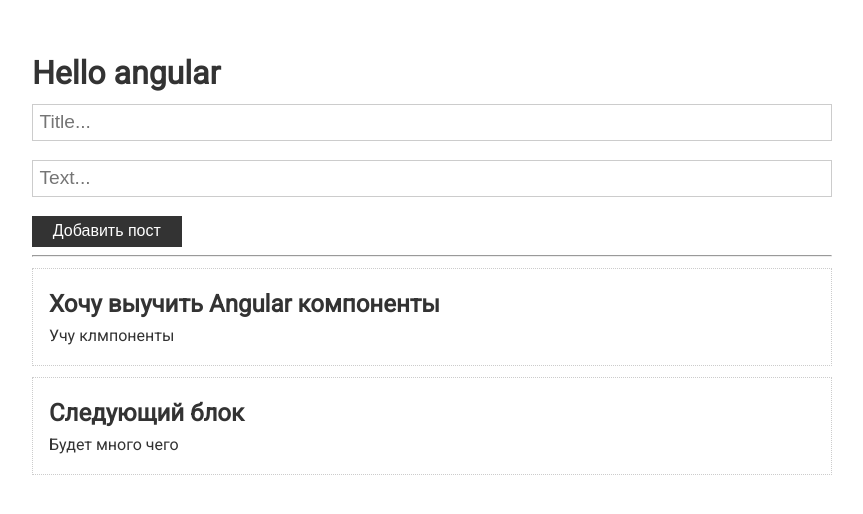
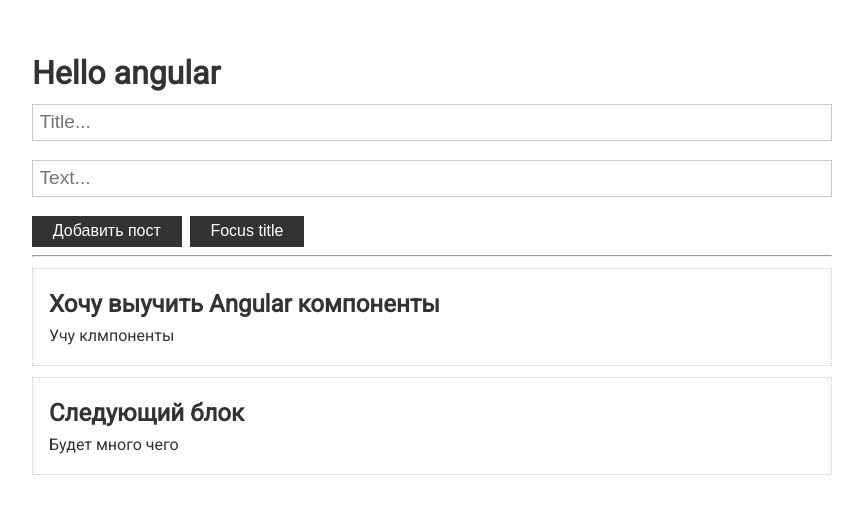
Before and after one commit to SergGrey1992/Learn_angular, an Angular app: page / in a window 1280 px wide. Shown: the top 514 px of the page, without its empty margins (208-1071 px from the left). Built offline with nearby package versions, Linux system fonts and the light colour scheme.

Commit message:
Доступ с HTML элементу декоратор @ViewChild()

```diff
--- a/src/app/post-form/post-form.component.html
+++ b/src/app/post-form/post-form.component.html
@@ -4,6 +4,7 @@
     class="form-control"
     placeholder="Title..."
     [(ngModel)]="title"
+    #titleInput
   >
   <input
     type="text"
@@ -13,4 +14,5 @@
   >
 
   <button class="btn" (click)="addPost()">Добавить пост</button>
+  <button class="btn" (click)="focusTitle()">Focus title</button>
 </div>
--- a/src/app/post-form/post-form.component.ts
+++ b/src/app/post-form/post-form.component.ts
@@ -1,4 +1,4 @@
-import {Component, EventEmitter, OnInit, Output} from '@angular/core';
+import {Component, ElementRef, EventEmitter, OnInit, Output, ViewChild} from '@angular/core';
 import {Post} from "../app.component";
 
 @Component({
@@ -9,6 +9,8 @@
 export class PostFormComponent implements OnInit {
 
   @Output() onAdd: EventEmitter<Post> = new EventEmitter<Post>()
+  @ViewChild('titleInput') inputRef: ElementRef
+
   title = ''
   text = ''
 
@@ -30,4 +32,9 @@
       this.title = this.text = ''
     }
   }
+
+  focusTitle() {
+    this.inputRef.nativeElement.focus()
+    console.log(this.inputRef)
+  }
 }
```
